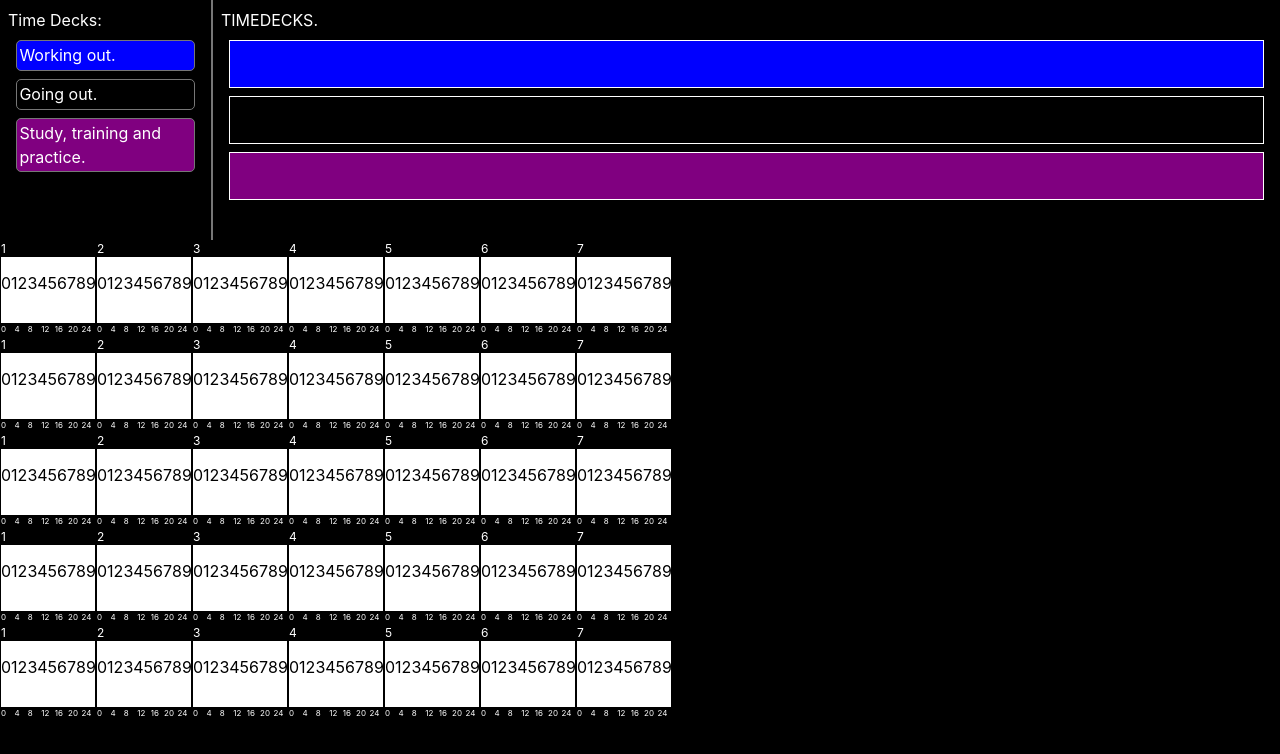
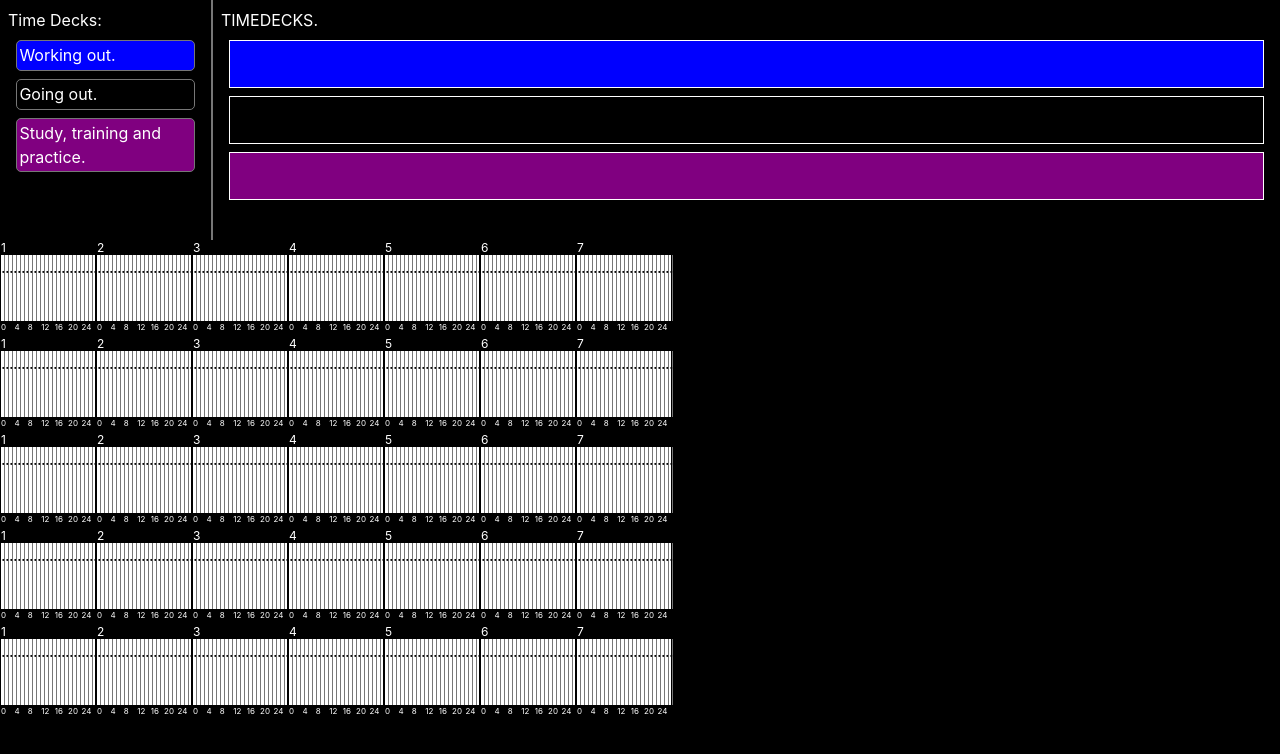
Before and after one commit to munrhalls/time-glance, a React (Create React App) app: page / in a window 1280 px wide. Shown: the top 754 px of the page. Built offline with nearby package versions, Linux system fonts and the light colour scheme.

Commit message:
equalizations

```diff
--- a/src/App.css
+++ b/src/App.css
@@ -72,7 +72,7 @@ body {
 .DayTitle {
     color: #fff;
     background-color: #000;
-    height: 1rem;
+    height: 15%;
     width: 100%;
     font-size: 0.75rem;
     display: flex;
@@ -80,16 +80,22 @@ body {
 }
 
 .HourColumns {
+    height: 70%;
     display: flex;
+    flex: 1;
 }
 .HourColumn {
     height: 100%;
+    border-right: 1px solid #777;
+    height: 100%;
+    width: 0.25rem;
 }
 .HourMarks {
     background-color: #000;
     color: #fff;
+    height: 15%;
+    width: 100%;
     align-self: flex-end;
-    width: 100%;
     display: flex;
 }
 
--- a/src/components/Day.js
+++ b/src/components/Day.js
@@ -10,7 +10,7 @@ export const Day = ({ day }) => {
                 {day}
             </div>
             <div className="HourColumns">
-                {hourColumns.map(hourColumn => { return <div className="hourColumn" key={hourColumn}>{hourColumn}</div> })}
+                {hourColumns.map(hourColumn => { return <div className="HourColumn" key={hourColumn}>.</div> })}
             </div>
             <div className="HourMarks">
                 {hourMarks.map(hourMark => { return <span className="HourMark" key={hourMark}>{hourMark}</span> })}
```
